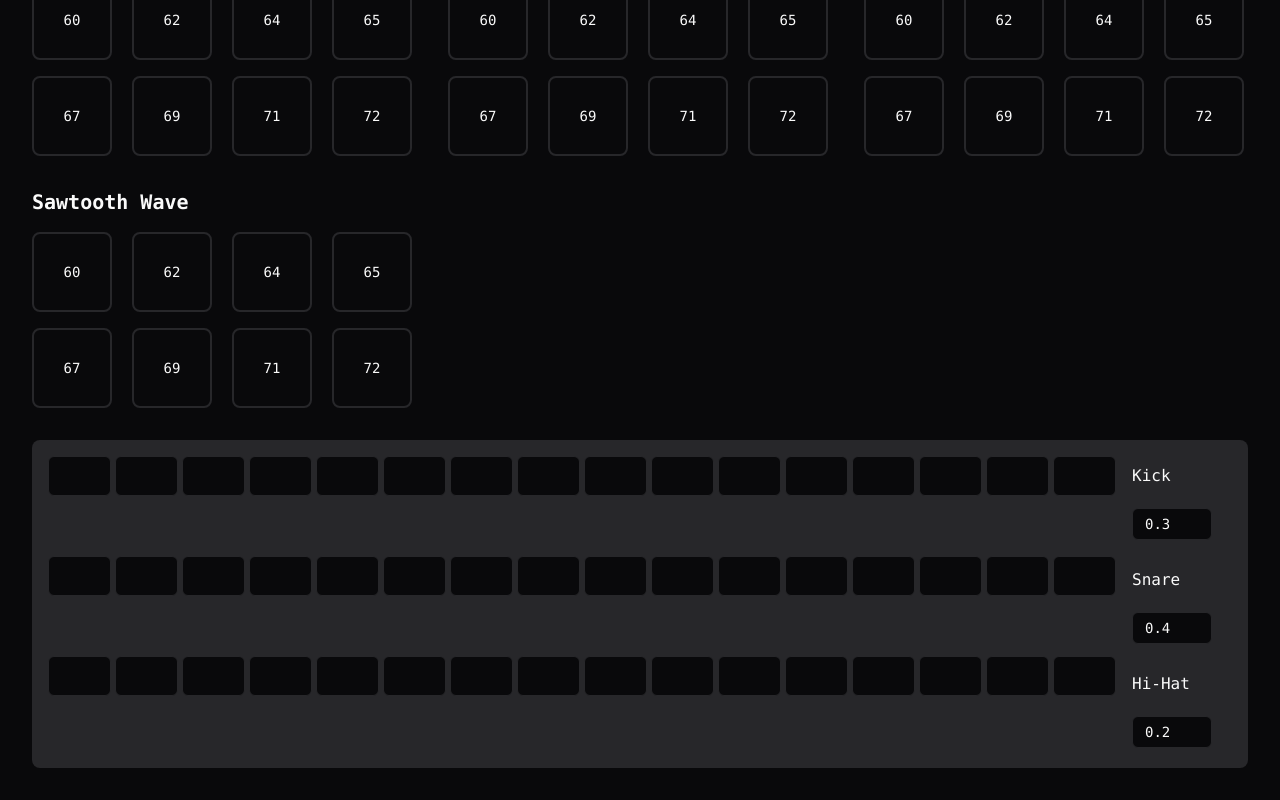
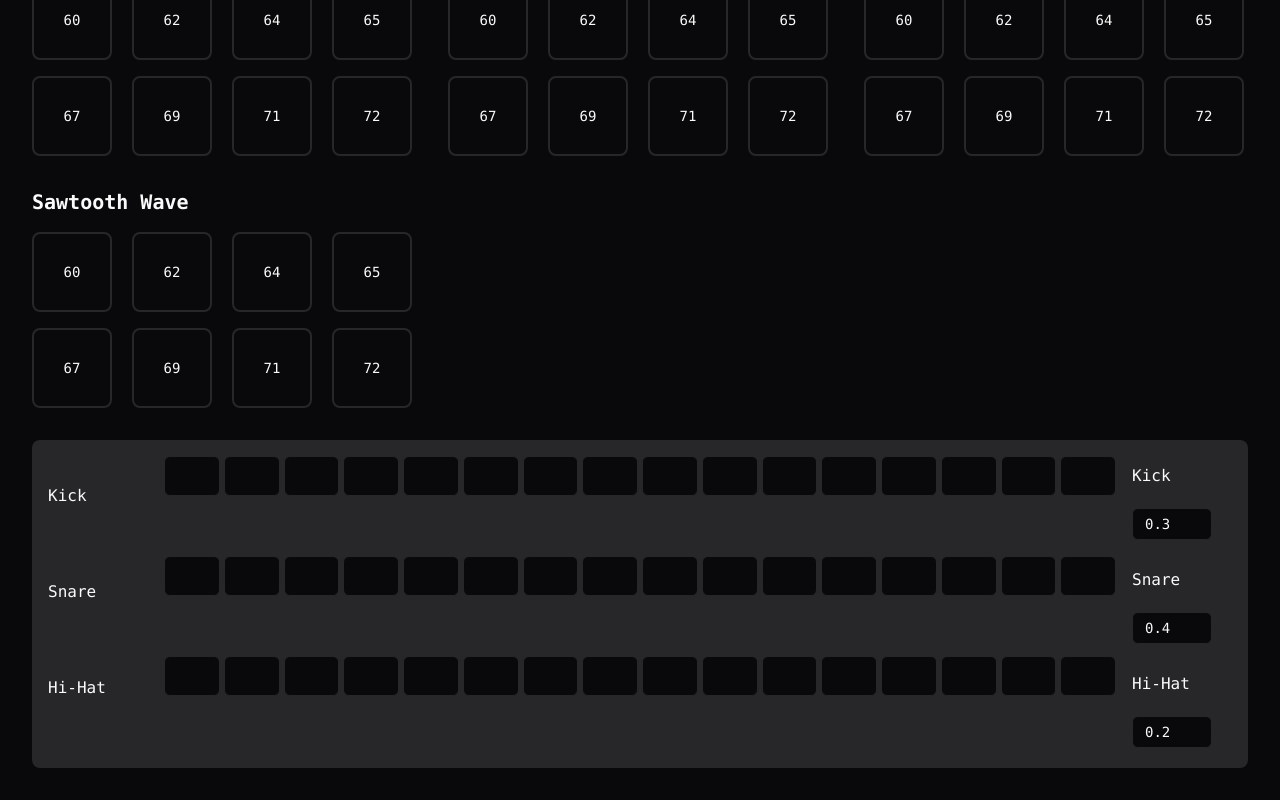
Before and after one commit to noplacetoh1de/programmable-soundboard, a React (Vite) app: page / in a window 1280 px wide. Shown: the part 280-1080 px from the top of the page. Built offline with nearby package versions, Linux system fonts and the light colour scheme.

Commit message:
Refactor grid layout for instruments
Rearrange the layout of the sequencer grid to place labels for the grid elements on the left side and input fields for gain on the right side, ensuring each instrument is displayed on a single line.
[skip gpt_engineer]

```diff
--- a/src/components/SequencerGrid.tsx
+++ b/src/components/SequencerGrid.tsx
@@ -66,7 +66,14 @@ export const SequencerGrid = ({ audioEngine, isPlaying, currentStep }: Sequencer
 
   return (
     <div className="space-y-2 p-4 bg-secondary rounded-lg">
-      <div className="grid grid-cols-[1fr_100px] gap-4">
+      <div className="grid grid-cols-[100px_1fr_100px] gap-4">
+        <div className="space-y-4">
+          {DRUM_SOUNDS.map((drum) => (
+            <div key={drum.id} className="h-20 flex items-center">
+              {drum.label}
+            </div>
+          ))}
+        </div>
         <div className="grid grid-cols-16 gap-1">
           {DRUM_SOUNDS.map((drum) => (
             <DrumGridRow
```
